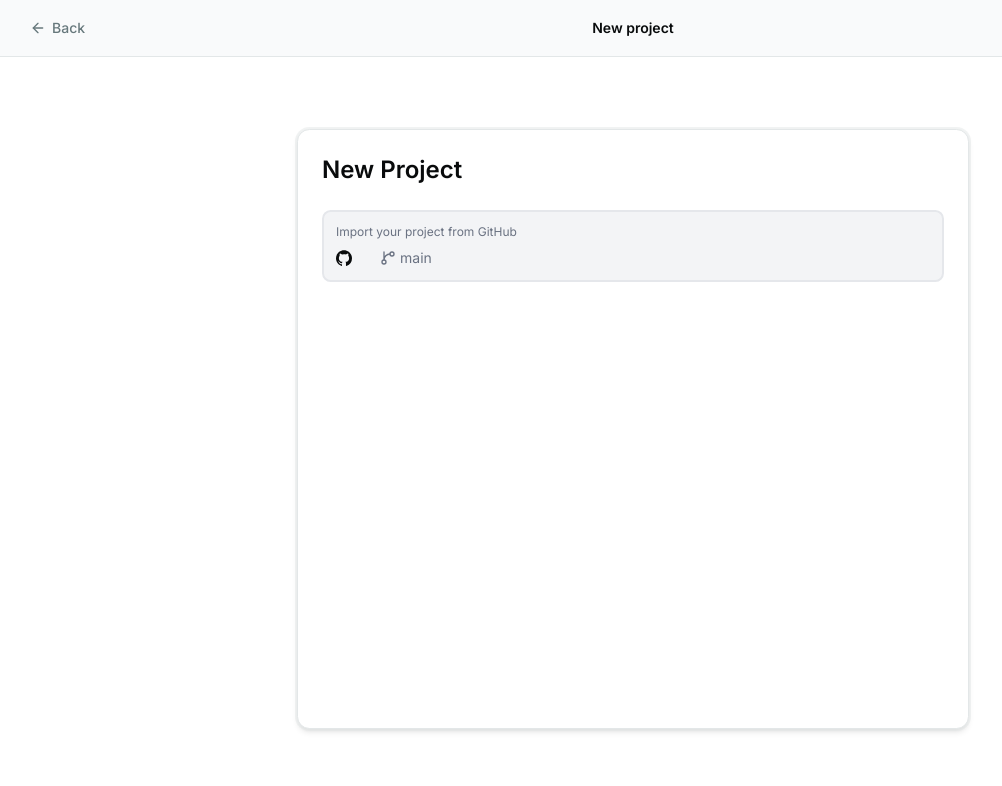
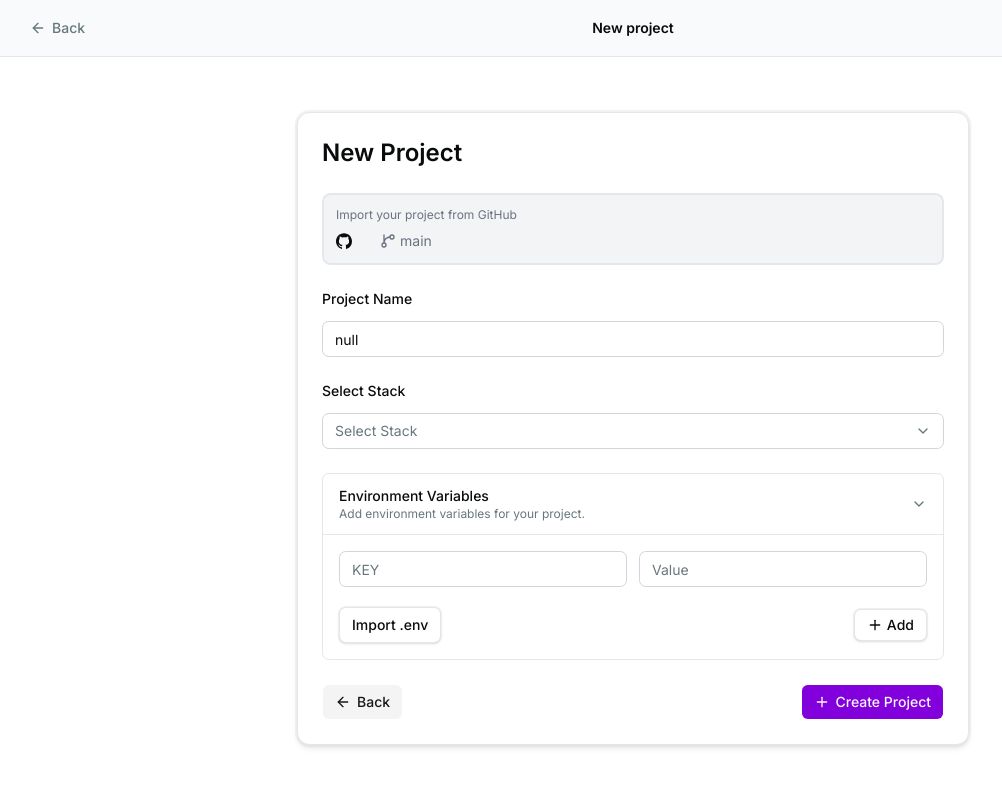
Before and after one commit to mistryviral05/dockyard-frontend, a Next.js app: page /apps/new/import in a window 1280 px wide. Shown: the top 786 px of the page, without its empty margins (7-1009 px from the left). Built offline with nearby package versions, Linux system fonts and the light colour scheme; no server answers.

Commit message:
feat: enhance ImportPage with environment variable management; add project name input and stack selection; improve UI components for better user experience

```diff
--- a/src/app/apps/new/import/_components/ImportPage.tsx
+++ b/src/app/apps/new/import/_components/ImportPage.tsx
@@ -1,22 +1,45 @@
 
 'use client'
 
-
-
-import { Card, CardContent, CardHeader } from '@/shared/components/ui/card'
-import React from 'react'
+import { useState } from 'react'
+import { AnimatePresence, motion } from 'motion/react'
+import { Button } from '@/shared/components/ui/button'
+import { Card, CardContent, CardFooter, CardHeader } from '@/shared/components/ui/card'
+import { Collapsible, CollapsibleTrigger } from '@/shared/components/ui/collapsible'
+import { Input } from '@/shared/components/ui/input'
 import { GithubIcon } from '../../_components/github-icon'
 import { useSearchParams } from 'next/navigation'
-import { GitBranch } from 'lucide-react'
+import { ArrowLeft, ChevronRight, GitBranch, Plus } from 'lucide-react'
 import Link from 'next/link'
+import { useWorkspaceStore } from '@/store/useWorkspaceStore'
+import { Select, SelectContent, SelectGroup, SelectItem, SelectTrigger, SelectValue } from '@/shared/components/ui/select'
 
 export default function ImportPage() {
-
     const searchParams = useSearchParams()
     const fullName = searchParams.get("repo_full_name")
     const repoUrl = searchParams.get("repo_url")
+    const repoName = searchParams.get("repo_name")
+    const [environmentVariablesOpen, setEnvironmentVariablesOpen] = useState(true)
+    const [environmentVariables, setEnvironmentVariables] = useState([{ key: '', value: '' }])
+
+    const addEnvironmentVariable = () => {
+        setEnvironmentVariables((variables) => [...variables, { key: '', value: '' }])
+    }
+
+    const updateEnvironmentVariable = (
+        index: number,
+        field: 'key' | 'value',
+        value: string
+    ) => {
+        setEnvironmentVariables((variables) =>
+            variables.map((variable, variableIndex) =>
+                variableIndex === index ? { ...variable, [field]: value } : variable
+            )
+        )
+    }
+
     return (
-        <Card className="w-full max-w-2xl min-h-150">
+        <Card className="w-full max-w-2xl ">
             <CardHeader>
                 <h1 className="text-2xl font-semibold">New Project</h1>
             </CardHeader>
@@ -35,7 +58,150 @@ export default function ImportPage() {
                         </div>
                     </div>
                 </div>
+
+                <div className="mt-6 flex flex-col gap-3 ">
+                    <label htmlFor="project-name" className="text-sm font-medium">
+                        Project Name
+                    </label>
+                    <Input
+                        id="project-name"
+                        placeholder="My project"
+                        defaultValue={`${repoName}`}
+                    />
+                </div>
+
+                <div className="mt-6 flex flex-col gap-3 ">
+                    <label htmlFor="Select Stack" className="text-sm font-medium">
+                        Select Stack
+                    </label>
+
+                    <Select  >
+                        <SelectTrigger className="w-full">
+                            <SelectValue placeholder="Select Stack" className='max-w-full' />
+                        </SelectTrigger>
+                        <SelectContent alignItemWithTrigger={false} >
+                            <SelectGroup>
+                                <SelectItem value="Next.js">Next.js</SelectItem>
+                                <SelectItem value="React">React</SelectItem>
+                                <SelectItem value="Express.js">Express.js</SelectItem>
+                                <SelectItem value="Fastify.js">Fastify.js</SelectItem>
+                                <SelectItem value="FastAPI">FastAPI</SelectItem>
+                                <SelectItem value="Golang">Golang</SelectItem>
+                            </SelectGroup>
+                        </SelectContent>
+                    </Select>
+                </div>
+
+                <div className="mt-6 rounded-xl border bg-card">
+                    <Collapsible
+                        open={environmentVariablesOpen}
+
+                        onOpenChange={setEnvironmentVariablesOpen}
+                    >
+                        <CollapsibleTrigger className="flex w-full cursor-pointer hover:bg-gray-100 items-center justify-between gap-4 px-4 py-3 text-left">
+                            <div>
+                                <p className="text-sm font-medium">Environment Variables</p>
+                                <p className="text-xs text-muted-foreground">
+                                    Add environment variables for your project.
+                                </p>
+                            </div>
+                            <motion.span
+                                animate={{ rotate: environmentVariablesOpen ? 90 : 0 }}
+                                transition={{ duration: 0.25, ease: 'easeInOut' }}
+                                className="inline-flex"
+                            >
+                                <ChevronRight className="size-4 text-muted-foreground" />
+                            </motion.span>
+                        </CollapsibleTrigger>
+
+                        <AnimatePresence initial={false}>
+                            {environmentVariablesOpen && (
+                                <motion.div
+                                    key="environment-variables"
+                                    initial={{ height: 0, opacity: 0 }}
+                                    animate={{
+                                        height: 'auto',
+                                        opacity: 1,
+                                        transition: {
+                                            duration: 0.3,
+                                            ease: [0.04, 0.62, 0.23, 0.98],
+                                            staggerChildren: 0.07,
+                                            delayChildren: 0.1,
+                                        },
+                                    }}
+                                    exit={{
+                                        height: 0,
+                                        opacity: 0,
+                                        transition: { duration: 0.25, ease: 'easeInOut' },
+                                    }}
+                                    className="overflow-hidden"
+                                >
+                                    <div className="border-t px-4 py-4">
+                                        <div className="space-y-3">
+                                            {environmentVariables.map((variable, index) => (
+                                                <motion.div
+                                                    key={index}
+                                                    initial={{ opacity: 0, y: -6 }}
+                                                    animate={{
+                                                        opacity: 1,
+                                                        y: 0,
+                                                        transition: { duration: 0.22, ease: 'easeOut' },
+                                                    }}
+                                                    className="grid gap-3 sm:grid-cols-2"
+                                                >
+                                                    <Input
+                                                        aria-label={`Environment variable ${index + 1} key`}
+                                                        placeholder="KEY"
+                                                        value={variable.key}
+                                                        onChange={(event) =>
+                                                            updateEnvironmentVariable(index, 'key', event.target.value)
+                                                        }
+                                                    />
+                                                    <Input
+                                                        aria-label={`Environment variable ${index + 1} value`}
+                                                        placeholder="Value"
+                                                        value={variable.value}
+                                                        onChange={(event) =>
+                                                            updateEnvironmentVariable(index, 'value', event.target.value)
+                                                        }
+                                                    />
+                                                </motion.div>
+                                            ))}
+                                        </div>
+
+                                        <motion.div
+                                            initial={{ opacity: 0, y: -6 }}
+                                            animate={{
+                                                opacity: 1,
+                                                y: 0,
+                                                transition: { duration: 0.22, ease: 'easeOut' },
+                                            }}
+                                            className="mt-5 flex items-center justify-between"
+                                        >
+                                            <Button variant={'outline'}>
+                                                Import .env
+                                            </Button>
+                                            <Button type="button" variant="outline" size="sm" onClick={addEnvironmentVariable}>
+                                                <Plus />
+                                                Add
+                                            </Button>
+                                        </motion.div>
+                                    </div>
+                                </motion.div>
+                            )}
+                        </AnimatePresence>
+                    </Collapsible>
+                </div>
             </CardContent>
+
+            <CardFooter className="flex items-center justify-between gap-3">
+                <Button variant="secondary" className="">
+                    <ArrowLeft />  Back
+                </Button>
+                <Button className="">
+                    <Plus />  Create Project
+                </Button>
+            </CardFooter>
         </Card>
     )
 }
--- a/src/shared/components/ui/input.tsx
+++ b/src/shared/components/ui/input.tsx
@@ -9,7 +9,7 @@ function Input({ className, type, ...props }: React.ComponentProps<"input">) {
       type={type}
       data-slot="input"
       className={cn(
-        "h-9 w-full min-w-0 rounded-3xl border border-transparent bg-input/50 px-3 py-1 text-base transition-[color,box-shadow,background-color] outline-none file:inline-flex file:h-7 file:border-0 file:bg-transparent file:text-sm file:font-medium file:text-foreground placeholder:text-muted-foreground focus-visible:border-ring focus-visible:ring-3 focus-visible:ring-ring/30 disabled:pointer-events-none disabled:cursor-not-allowed disabled:opacity-50 aria-invalid:border-destructive aria-invalid:ring-3 aria-invalid:ring-destructive/20 md:text-sm dark:aria-invalid:border-destructive/50 dark:aria-invalid:ring-destructive/40",
+        "h-9 w-full min-w-0 rounded-xl border border-gray-300 px-3 py-1 text-base transition-[color,box-shadow,background-color] outline-none file:inline-flex file:h-7 file:border-0 file:bg-transparent file:text-sm file:font-medium file:text-foreground placeholder:text-muted-foreground focus-visible:border-ring focus-visible:ring-3 focus-visible:ring-ring/30 disabled:pointer-events-none disabled:cursor-not-allowed disabled:opacity-50 aria-invalid:border-destructive aria-invalid:ring-3 aria-invalid:ring-destructive/20 md:text-sm dark:aria-invalid:border-destructive/50 dark:aria-invalid:ring-destructive/40",
         className
       )}
       {...props}
--- a/src/shared/components/ui/select.tsx
+++ b/src/shared/components/ui/select.tsx
@@ -41,7 +41,7 @@ function SelectTrigger({
       data-slot="select-trigger"
       data-size={size}
       className={cn(
-        "flex w-fit items-center justify-between gap-1.5 rounded-3xl border border-transparent bg-input/50 px-3 py-2 text-sm whitespace-nowrap transition-[color,box-shadow,background-color] outline-none focus-visible:border-ring focus-visible:ring-3 focus-visible:ring-ring/30 disabled:cursor-not-allowed disabled:opacity-50 aria-invalid:border-destructive aria-invalid:ring-3 aria-invalid:ring-destructive/20 data-placeholder:text-muted-foreground data-[size=default]:h-9 data-[size=sm]:h-8 *:data-[slot=select-value]:line-clamp-1 *:data-[slot=select-value]:flex *:data-[slot=select-value]:items-center *:data-[slot=select-value]:gap-1.5 dark:aria-invalid:border-destructive/50 dark:aria-invalid:ring-destructive/40 [&_svg]:pointer-events-none [&_svg]:shrink-0 [&_svg:not([class*='size-'])]:size-4",
+        "flex w-fit items-center cursor-pointer justify-between gap-1.5 rounded-xl border border-gray-300 px-3 py-2 text-sm whitespace-nowrap transition-[color,box-shadow,background-color] outline-none focus-visible:border-ring focus-visible:ring-3 focus-visible:ring-ring/30 disabled:cursor-not-allowed disabled:opacity-50 aria-invalid:border-destructive aria-invalid:ring-3 aria-invalid:ring-destructive/20 data-placeholder:text-muted-foreground data-[size=default]:h-9 data-[size=sm]:h-8 *:data-[slot=select-value]:line-clamp-1 *:data-[slot=select-value]:flex *:data-[slot=select-value]:items-center *:data-[slot=select-value]:gap-1.5 dark:aria-invalid:border-destructive/50 dark:aria-invalid:ring-destructive/40 [&_svg]:pointer-events-none [&_svg]:shrink-0 [&_svg:not([class*='size-'])]:size-4",
         className
       )}
       {...props}
@@ -83,7 +83,7 @@ function SelectContent({
         <SelectPrimitive.Popup
           data-slot="select-content"
           data-align-trigger={alignItemWithTrigger}
-          className={cn("relative isolate z-50 max-h-(--available-height) w-(--anchor-width) min-w-36 origin-(--transform-origin) overflow-x-hidden overflow-y-auto rounded-3xl bg-popover text-popover-foreground shadow-lg ring-1 ring-foreground/5 duration-100 data-[align-trigger=true]:animate-none data-[side=bottom]:slide-in-from-top-2 data-[side=inline-end]:slide-in-from-left-2 data-[side=inline-start]:slide-in-from-right-2 data-[side=left]:slide-in-from-right-2 data-[side=right]:slide-in-from-left-2 data-[side=top]:slide-in-from-bottom-2 dark:ring-foreground/10 data-open:animate-in data-open:fade-in-0 data-open:zoom-in-95 data-closed:animate-out data-closed:fade-out-0 data-closed:zoom-out-95", className )}
+          className={cn("relative isolate z-50 max-h-(--available-height) w-(--anchor-width) min-w-36 origin-(--transform-origin) overflow-x-hidden overflow-y-auto rounded-3xl bg-popover text-popover-foreground shadow-card ring-1 ring-foreground/5 duration-100 data-[align-trigger=true]:animate-none data-[side=bottom]:slide-in-from-top-2 data-[side=inline-end]:slide-in-from-left-2 data-[side=inline-start]:slide-in-from-right-2 data-[side=left]:slide-in-from-right-2 data-[side=right]:slide-in-from-left-2 data-[side=top]:slide-in-from-bottom-2 dark:ring-foreground/10 data-open:animate-in data-open:fade-in-0 data-open:zoom-in-95 data-closed:animate-out data-closed:fade-out-0 data-closed:zoom-out-95", className)}
           {...props}
         >
           <SelectScrollUpButton />
@@ -117,7 +117,7 @@ function SelectItem({
     <SelectPrimitive.Item
       data-slot="select-item"
       className={cn(
-        "relative flex w-full cursor-default items-center gap-2.5 rounded-2xl py-2 pr-8 pl-3 text-sm font-medium outline-hidden select-none focus:bg-accent focus:text-accent-foreground not-data-[variant=destructive]:focus:**:text-accent-foreground data-disabled:pointer-events-none data-disabled:opacity-50 [&_svg]:pointer-events-none [&_svg]:shrink-0 [&_svg:not([class*='size-'])]:size-4 *:[span]:last:flex *:[span]:last:items-center *:[span]:last:gap-2",
+        "relative flex w-full cursor-pointer items-center gap-2.5 rounded-2xl py-2 pr-8 pl-3 text-sm font-medium outline-hidden select-none focus:bg-accent focus:text-accent-foreground not-data-[variant=destructive]:focus:**:text-accent-foreground data-disabled:pointer-events-none data-disabled:opacity-50 [&_svg]:pointer-events-none [&_svg]:shrink-0 [&_svg:not([class*='size-'])]:size-4 *:[span]:last:flex *:[span]:last:items-center *:[span]:last:gap-2",
         className
       )}
       {...props}
```
